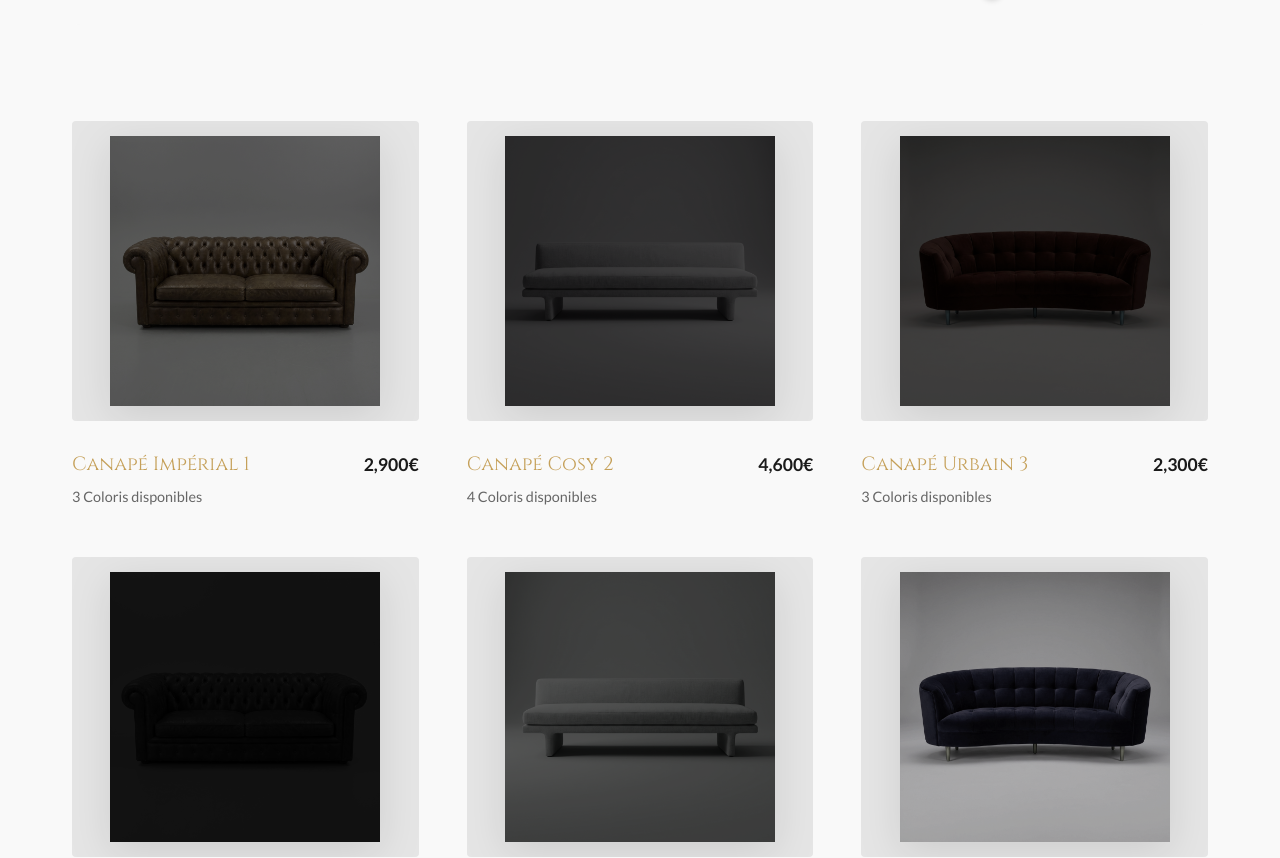
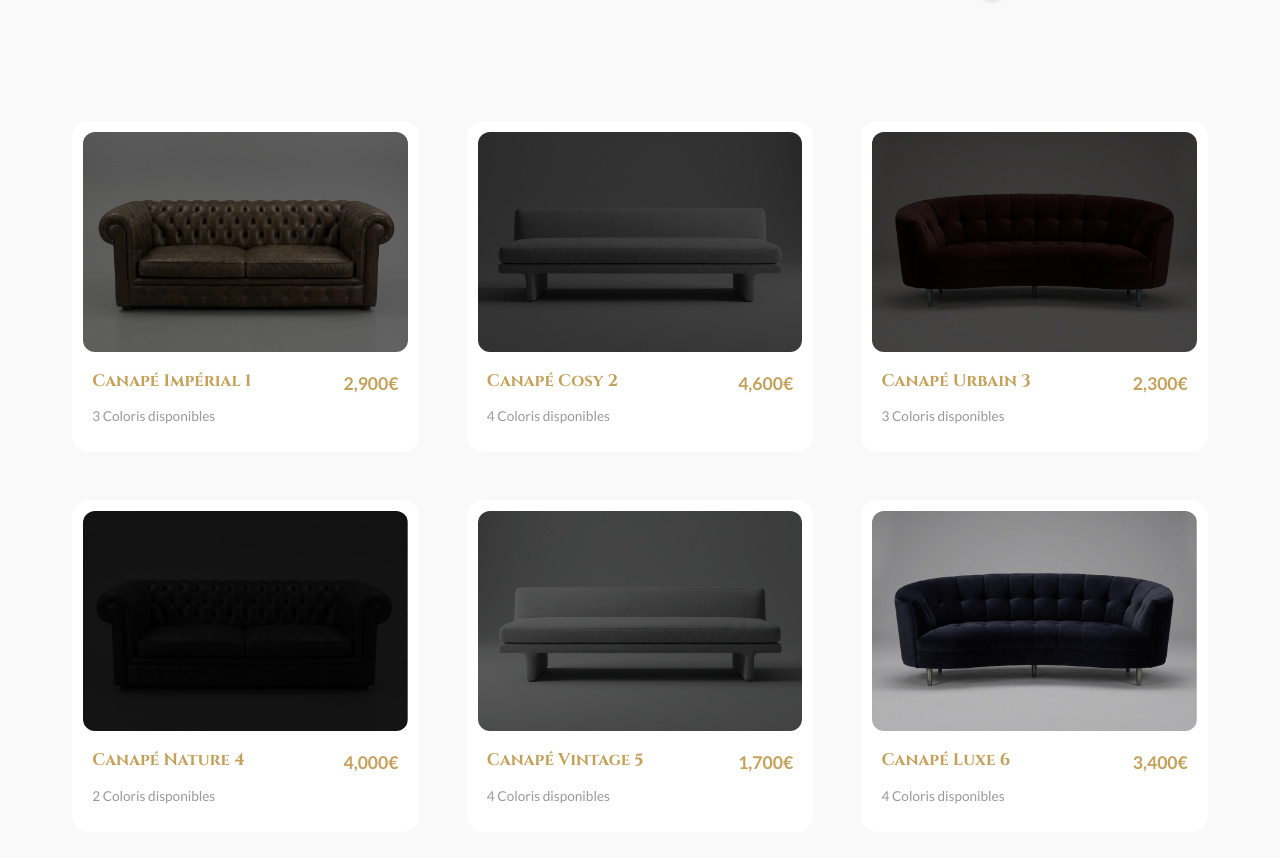
Before and after one commit to Helenepagniez/Maison-Sofa, a React (Vite) app: page / in a window 1280 px wide. Shown: the part 820-1678 px from the top of the page. Built offline with nearby package versions, Linux system fonts and the light colour scheme.

Commit message:
product card

```diff
--- a/package.json
+++ b/package.json
@@ -19,11 +19,11 @@
     "@eslint/js": "^9.39.1",
     "@types/react": "^19.2.5",
     "@types/react-dom": "^19.2.3",
-    "@vitejs/plugin-react": "^5.1.1",
+    "@vitejs/plugin-react": "^4.3.3",
     "eslint": "^9.39.1",
     "eslint-plugin-react-hooks": "^7.0.1",
     "eslint-plugin-react-refresh": "^0.4.24",
     "globals": "^16.5.0",
-    "vite": "^7.2.4"
+    "vite": "^5.4.11"
   }
 }
--- a/src/pages/Home.jsx
+++ b/src/pages/Home.jsx
@@ -110,43 +110,27 @@ const Home = () => {
                 {
                     filteredProducts.map(product => (
                         <Link to={`/product/${product.id}`} key={product.id} style={{ textDecoration: 'none', color: 'inherit' }}>
-                            <div className="product-card" style={{ cursor: 'pointer', group: 'card' }}>
-                                <div style={{
-                                    backgroundColor: '#e5e5e5',
-                                    height: '300px',
-                                    display: 'flex',
-                                    alignItems: 'center',
-                                    justifyContent: 'center',
-                                    marginBottom: '1.5rem',
-                                    position: 'relative',
-                                    overflow: 'hidden',
-                                    borderRadius: '4px'
-                                }}>
+                            <div className="product-card">
+                                <div className="product-image-wrapper">
                                     <img
                                         src={product.baseImage}
                                         alt={product.name}
+                                        className="product-image"
+                                        data-flipped={!!product.flipped}
                                         style={{
-                                            maxWidth: '90%',
-                                            maxHeight: '90%',
-                                            objectFit: 'contain',
-                                            transition: 'transform 0.5s ease',
-                                            transform: product.flipped ? 'scaleX(-1)' : 'scaleX(1)',
-                                            filter: `drop-shadow(0 10px 20px rgba(0,0,0,0.1)) ${product.colors[0].filter || 'none'}`,
-                                            mixBlendMode: 'multiply'
+                                            filter: `drop-shadow(0 10px 20px rgba(0,0,0,0.1)) ${product.colors[0].filter || 'none'}`
                                         }}
-                                        onMouseOver={(e) => e.currentTarget.style.transform = product.flipped ? 'scaleX(-1) scale(1.05)' : 'scale(1.05)'}
-                                        onMouseOut={(e) => e.currentTarget.style.transform = product.flipped ? 'scaleX(-1)' : 'scale(1)'}
                                     />
                                 </div>
 
-                                <div className="flex justify-between items-start">
-                                    <div>
-                                        <h3 style={{ fontSize: '1.2rem', marginBottom: '0.5rem', color: 'var(--color-accent)' }}>{product.name}</h3>
-                                        <p style={{ color: '#666', fontSize: '0.9rem' }}>{product.colors.length} Coloris disponibles</p>
+                                <div className="product-details">
+                                    <div className="product-header">
+                                        <h3 className="product-name">{product.name}</h3>
+                                        <span className="product-price">
+                                            {product.price.toLocaleString()}€
+                                        </span>
                                     </div>
-                                    <span style={{ fontSize: '1.1rem', fontWeight: 'bold' }}>
-                                        {product.price.toLocaleString()}€
-                                    </span>
+                                    <p className="product-colors">{product.colors.length} Coloris disponibles</p>
                                 </div>
                             </div>
                         </Link>
@@ -230,6 +214,95 @@ const Home = () => {
                     color: white;
                     background-color: var(--color-accent);
                 }
+
+                /* Product Card Styles */
+                .product-card {
+                    background: white;
+                    border-radius: 16px;
+                    overflow: hidden;
+                    transition: all 0.4s cubic-bezier(0.175, 0.885, 0.32, 1.275);
+                    border: 1px solid transparent;
+                    height: 100%;
+                    display: flex;
+                    flex-direction: column;
+                }
+
+                .product-card:hover {
+                    transform: translateY(-8px);
+                    box-shadow: 0 20px 40px rgba(0,0,0,0.08);
+                    border-color: rgba(0,0,0,0.05);
+                }
+
+                .product-image-wrapper {
+                    background-color: #f4f4f4;
+                    height: 220px;
+                    display: flex;
+                    align-items: center;
+                    justify-content: center;
+                    position: relative;
+                    overflow: hidden;
+                    border-radius: 12px;
+                    margin: 10px;
+                }
+
+                .product-image {
+                    width: 100%;
+                    height: 100%;
+                    object-fit: cover;
+                    transition: transform 0.6s cubic-bezier(0.25, 0.46, 0.45, 0.94);
+                    mix-blend-mode: multiply;
+                    transform: scale(1);
+                }
+
+                .product-image[data-flipped="true"] {
+                    transform: scaleX(-1);
+                }
+
+                .product-card:hover .product-image {
+                    transform: scale(1.1);
+                }
+
+                .product-card:hover .product-image[data-flipped="true"] {
+                    transform: scale(-1.1, 1.1);
+                }
+
+                .product-details {
+                    padding: 0.5rem 1.2rem 1.5rem 1.2rem;
+                    flex-grow: 1;
+                    display: flex;
+                    flex-direction: column;
+                    justify-content: space-between;
+                }
+
+                .product-header {
+                    display: flex;
+                    justify-content: space-between;
+                    align-items: flex-start;
+                    margin-bottom: 0.5rem;
+                }
+
+                .product-name {
+                    font-size: 1.05rem;
+                    font-weight: 600;
+                    color: var(--color-accent);
+                    margin: 0;
+                    line-height: 1.4;
+                }
+
+                .product-price {
+                    font-weight: 700;
+                    color: var(--color-accent);
+                    font-size: 1.1rem;
+                    white-space: nowrap;
+                    margin-left: 1rem;
+                }
+
+                .product-colors {
+                    font-size: 0.85rem;
+                    color: #999;
+                    margin: 0;
+                    font-weight: 500;
+                }
             `}</style>
         </div >
     );
```
Also changed, not shown: 1 other file (tests, documents, lock files or other folders).
